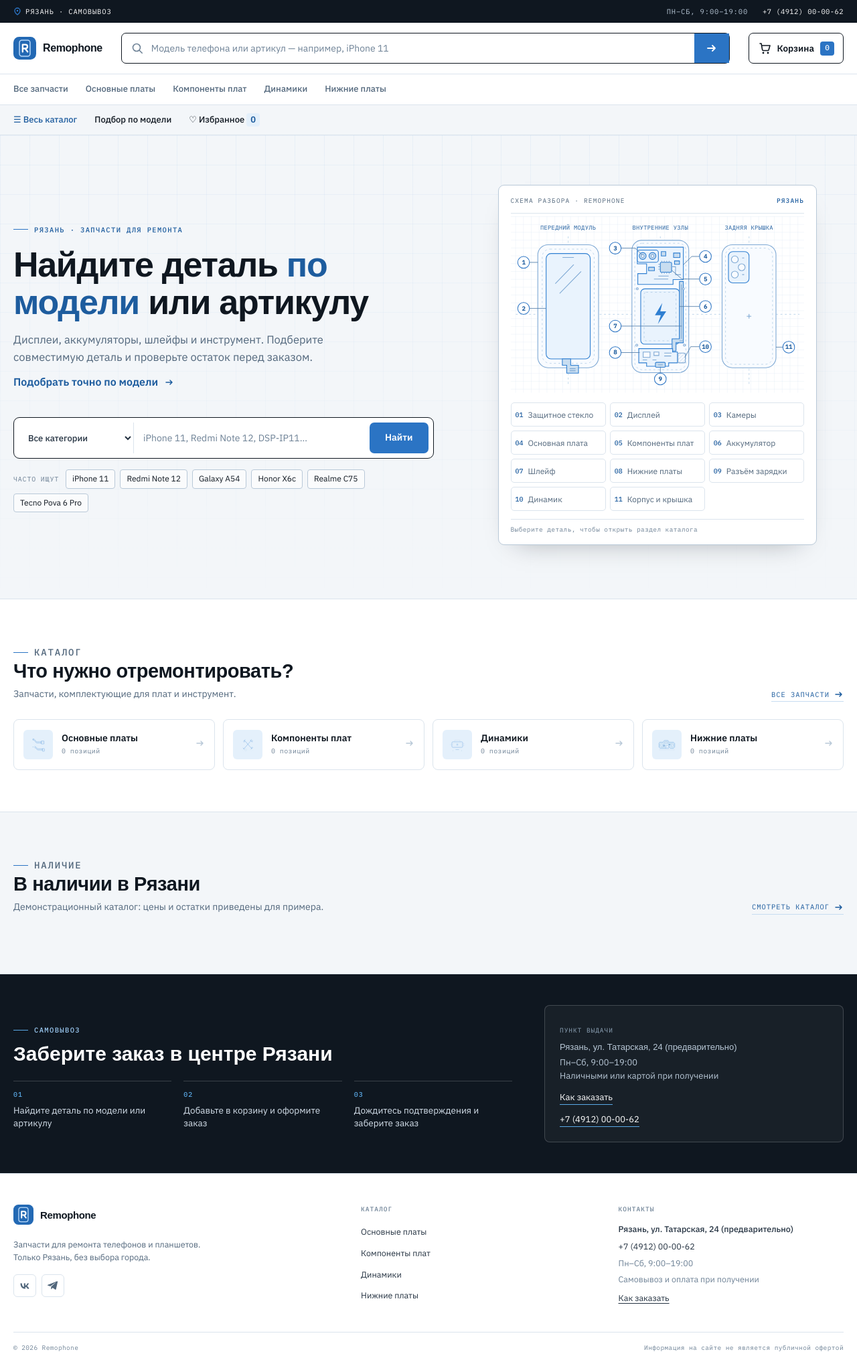
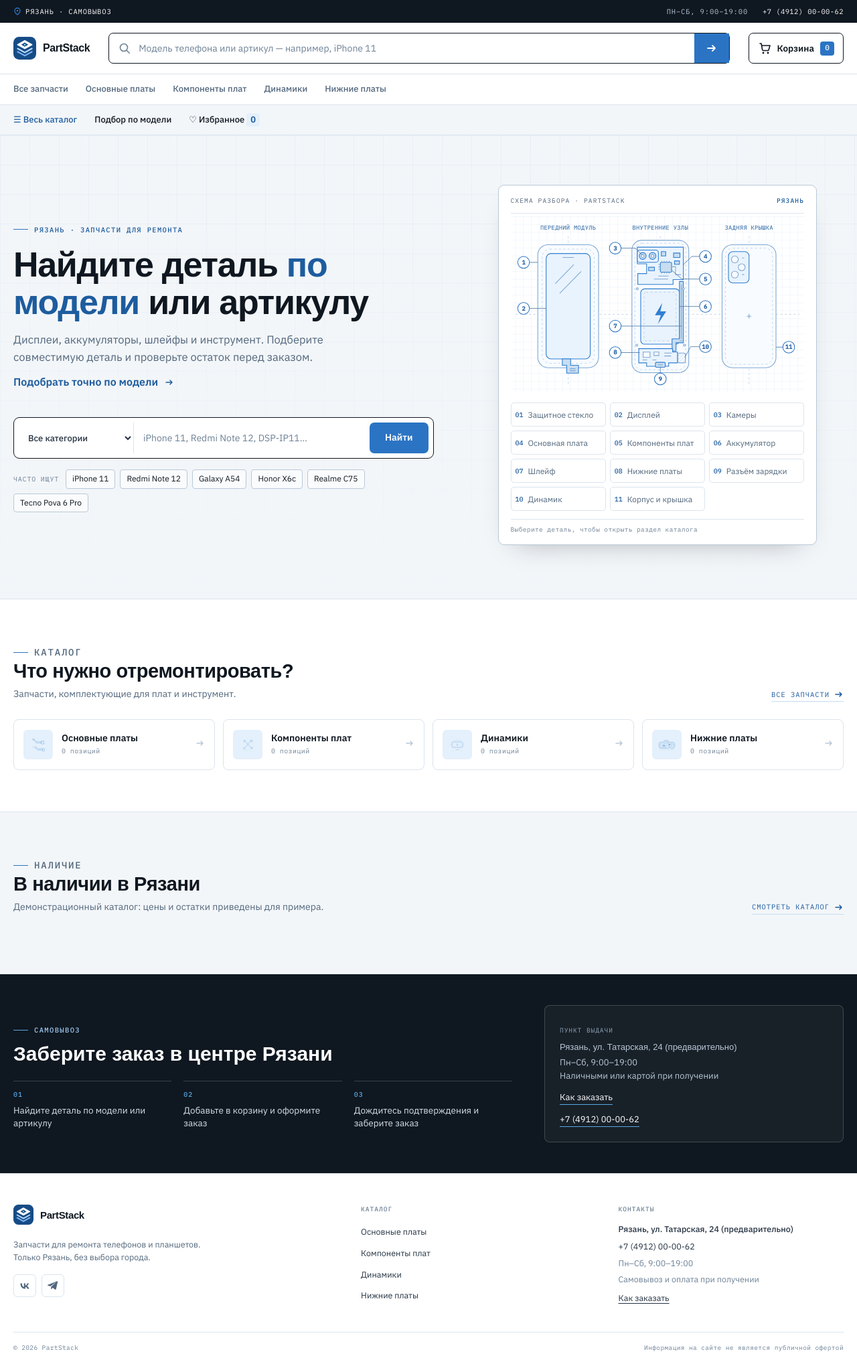
Before and after one commit to Kyni-lover2004/zapchasty-site, a Django app: page / in a window 1280 px wide. Shown: the whole page at 67% size. Run offline with Django 5.2, Linux system fonts and the light colour scheme; data comes from the database, SQL or seed files in the repository; data that the repository does not hold is empty; some web fonts are replaced.

Commit message:
feat: rebrand the store as PartStack

```diff
--- a/assets/css/style.css
+++ b/assets/css/style.css
@@ -1,4 +1,4 @@
-/* Remophone — визуальная система: серый, голубой, белый. */
+/* PartStack — визуальная система: серый, голубой, белый. */
 
 :root {
   --ink: #0f1720;
--- a/assets/js/app.js
+++ b/assets/js/app.js
@@ -1,4 +1,4 @@
-/* Remophone — клиентская логика: маршрутизация, поиск, фильтры, корзина. */
+/* PartStack — клиентская логика: маршрутизация, поиск, фильтры, корзина. */
 (function () {
   "use strict";
 
@@ -357,7 +357,7 @@
       </a>`).join("");
     return `
       <figure class="blueprint" aria-label="Схема разбора смартфона">
-        <div class="blueprint__head"><span>Схема разбора · Remophone</span><b>Рязань</b></div>
+        <div class="blueprint__head"><span>Схема разбора · PartStack</span><b>Рязань</b></div>
         <div class="blueprint__art">
           <svg viewBox="-25 0 599 360" aria-hidden="true">
             <defs>
@@ -434,7 +434,7 @@
   /* ---------- Главная ---------- */
 
   function renderHome() {
-    document.title = "Remophone — запчасти для ремонта телефонов в Рязани";
+    document.title = "PartStack — запчасти для ремонта телефонов в Рязани";
     setActiveCat(null);
     const featured = PRODUCTS.filter((product) => product.featured).slice(0, 8);
     app.innerHTML = `
@@ -705,7 +705,7 @@
   function renderCatalog(route, isSearch) {
     const state = filtersFromQuery(route.query);
     const base = isSearch ? "/search" : "/catalog";
-    document.title = `${pageTitle(state, isSearch)} — Remophone`;
+    document.title = `${pageTitle(state, isSearch)} — PartStack`;
     setActiveCat(state.cat.length === 1 ? state.cat[0] : "all");
 
     const brands = Array.from(new Set(PRODUCTS.map((product) => product.brand))).sort((a, b) =>
@@ -835,7 +835,7 @@
       syncShoppingControls();
       history.replaceState(null, "", "#" + buildUrl(base, state));
       setActiveCat(state.cat.length === 1 ? state.cat[0] : "all");
-      document.title = `${pageTitle(state, isSearch)} — Remophone`;
+      document.title = `${pageTitle(state, isSearch)} — PartStack`;
     }
 
     function syncControls() {
@@ -967,7 +967,7 @@
   }
 
   function renderProduct(product) {
-    document.title = `${product.name} — Remophone`;
+    document.title = `${product.name} — PartStack`;
     setActiveCat(product.category);
     const category = categoryById.get(product.category);
     const isOut = product.stock <= 0;
@@ -1170,7 +1170,7 @@
   }
 
   function renderCart() {
-    document.title = "Корзина — Remophone";
+    document.title = "Корзина — PartStack";
     setActiveCat(null);
     const items = cartItems();
     if (!items.length) {
@@ -1291,7 +1291,7 @@
 
   /** Показывает порядок покупки и актуальные контакты магазина. */
   function renderOrderGuide() {
-    document.title = "Как заказать — Remophone";
+    document.title = "Как заказать — PartStack";
     setActiveCat(null);
     const telegram = getSocialUrl("telegram");
     app.innerHTML = `
@@ -1335,7 +1335,7 @@
     const message = buildCartMessage(cartItems());
     const telegram = buildTelegramLink(message);
     const telegramLabel = telegram.url ? "@" + new URL(telegram.url).pathname.replace(/^\/|\/$/g, "") : "";
-    document.title = "Оформление через соцсети — Remophone";
+    document.title = "Оформление через соцсети — PartStack";
     setActiveCat(null);
     app.innerHTML = `
       <section class="checkout-page"><div class="container">
@@ -1375,7 +1375,7 @@
   /* ---------- 404 ---------- */
 
   function renderNotFound(message) {
-    document.title = `${message} — Remophone`;
+    document.title = `${message} — PartStack`;
     setActiveCat(null);
     app.innerHTML = `
       <div class="cart-page">
@@ -1455,7 +1455,7 @@
 
   /** Выводит пошаговый подбор по бренду и точной совместимости. */
   function renderModels() {
-    document.title = "Подбор по модели — Remophone";
+    document.title = "Подбор по модели — PartStack";
     setActiveCat(null);
     const brands = [...new Set(PRODUCTS.filter(product => product.category !== "tools").map(product => product.brand))];
     app.innerHTML = `<section class="section"><div class="container"><nav class="crumbs"><a href="#/catalog">Каталог</a><span>/</span><span>Подбор по модели</span></nav><h1>Какая у вас модель?</h1><p class="pagehead__sub">Выберите производителя, затем модель. Покажем только совместимые детали.</p><div class="model-brands">${brands.map(brand => `<button class="btn btn--outline" data-model-brand="${escapeHtml(brand)}" aria-pressed="false">${escapeHtml(brand)}</button>`).join("")}</div><label class="model-search">Найти модель<input type="search" data-model-search placeholder="Например, iPhone 11" aria-label="Найти модель"></label><div class="model-grid" data-model-grid></div></div></section>`;
@@ -1479,7 +1479,7 @@
   /** Показывает товары, сохранённые в избранном. */
   function renderFavorites() {
     const title = "Избранное";
-    document.title = title + " — Remophone";
+    document.title = title + " — PartStack";
     setActiveCat(null);
     const products = favorites.map(id => productById.get(id));
     const content = products.length
--- a/assets/js/data.js
+++ b/assets/js/data.js
@@ -1,4 +1,4 @@
-/* Демо-каталог «Remophone». Цены, наличие и контакты — пример для прототипа. */
+/* Демо-каталог «PartStack». Цены, наличие и контакты — пример для прототипа. */
 (function () {
   "use strict";
 
--- a/assets/js/load-catalog.js
+++ b/assets/js/load-catalog.js
@@ -5,7 +5,7 @@
     if (!response.ok) throw new Error('Каталог недоступен');
     window.CATALOG_DATA = await response.json();
     const script = document.createElement('script');
-    script.src = 'assets/js/app.js?v=favorite-heart';
+    script.src = 'assets/js/app.js?v=partstack';
     document.body.append(script);
   } catch (error) {
     document.getElementById('app').innerHTML = '<div class="container section"><h1>Каталог временно недоступен</h1><p>Не удалось загрузить товары. Обновите страницу через минуту.</p><button class="btn btn--primary" onclick="location.reload()">Обновить</button></div>';
--- a/backend/shop/admin.py
+++ b/backend/shop/admin.py
@@ -6,8 +6,8 @@ from django.urls import reverse
 from django.utils.html import format_html
 from .models import Category, Product, ProductPartCounter, Photo, Specification, StoreSettings
 
-admin.site.site_header = 'Remophone · управление магазином'
-admin.site.site_title = 'Remophone'
+admin.site.site_header = 'PartStack · управление магазином'
+admin.site.site_title = 'PartStack'
 admin.site.index_title = 'Каталог и сотрудники'
 admin.site.site_url = '/'
 
--- a/backend/shop/templates/shop/warehouse/sale_print.html
+++ b/backend/shop/templates/shop/warehouse/sale_print.html
@@ -4,7 +4,7 @@
   <meta charset="utf-8">
   <meta name="viewport" content="width=device-width, initial-scale=1">
   <title>Накладная {{ sale.number }}</title>
-  <link rel="icon" href="/assets/img/remophone.svg" type="image/svg+xml">
+  <link rel="icon" href="/assets/img/partstack-board.svg" type="image/svg+xml">
   <style>
     @page { size: A4; margin: 15mm; }
     body { max-width: 180mm; margin: 24px auto; padding: 0 12px; color: #171e26; font: 14px/1.4 system-ui, sans-serif; }
@@ -26,7 +26,7 @@
     <button type="button" onclick="window.print()">Печать</button>
   </div>
   <h1>Накладная № {{ sale.number }}</h1>
-  <p class="document-brand"><img src="/assets/img/remophone.svg" width="24" height="24" alt=""> <strong>Remophone</strong> · {{ sale.created_at|date:"d.m.Y" }}</p>
+  <p class="document-brand"><img src="/assets/img/partstack-board.svg" width="24" height="24" alt=""> <strong>PartStack</strong> · {{ sale.created_at|date:"d.m.Y" }}</p>
   {% include "shop/warehouse/sale_lines.html" with print_mode=True %}
   <div class="signatures"><p>Отпустил: __________________</p><p>Получил: __________________</p></div>
 </body>
--- a/backend/shop/templates/shop/warehouse/sale_receipt_draft.html
+++ b/backend/shop/templates/shop/warehouse/sale_receipt_draft.html
@@ -4,7 +4,7 @@
 
 <section class="warehouse-panel warehouse-receipt-draft">
   <header class="warehouse-receipt-heading">
-    <strong>Remophone</strong>
+    <strong>PartStack</strong>
     <span>Черновик · касса не подключена</span>
   </header>
   <dl class="warehouse-receipt-details">
--- a/backend/templates/admin/base_site.html
+++ b/backend/templates/admin/base_site.html
@@ -3,14 +3,14 @@
 
 {% block extrahead %}
 {{ block.super }}
-<link rel="stylesheet" href="{% static 'shop/admin.css' %}?v=remophone">
-<link rel="icon" href="/assets/img/remophone.svg" type="image/svg+xml">
+<link rel="stylesheet" href="{% static 'shop/admin.css' %}?v=partstack">
+<link rel="icon" href="/assets/img/partstack-board.svg" type="image/svg+xml">
 {% endblock %}
 
 {% block branding %}
 <div id="site-name">
   <a class="z62-brand" href="{% url 'admin:index' %}">
-    <img class="z62-brand-mark" src="/assets/img/remophone.svg" alt="" width="37" height="37">
+    <img class="z62-brand-mark" src="/assets/img/partstack-board.svg" alt="" width="37" height="37">
     <span>{{ site_title }}<small>Управление магазином</small></span>
   </a>
 </div>
--- a/index.html
+++ b/index.html
@@ -3,14 +3,14 @@
 <head>
   <meta charset="UTF-8">
   <meta name="viewport" content="width=device-width, initial-scale=1">
-  <title>Remophone — запчасти для ремонта телефонов в Рязани</title>
+  <title>PartStack — запчасти для ремонта телефонов в Рязани</title>
   <meta name="description" content="Дисплеи, аккумуляторы, шлейфы и инструмент для ремонта телефонов. В наличии в Рязани, самовывоз со склада.">
   <meta name="theme-color" content="#f3f6f9">
-  <link rel="icon" href="assets/img/remophone.svg" type="image/svg+xml">
+  <link rel="icon" href="assets/img/partstack-board.svg" type="image/svg+xml">
   <link rel="preconnect" href="https://fonts.googleapis.com">
   <link rel="preconnect" href="https://fonts.gstatic.com" crossorigin>
   <link href="https://fonts.googleapis.com/css2?family=IBM+Plex+Mono:wght@400;500&family=IBM+Plex+Sans:wght@400;500;600&family=Unbounded:wght@400;500;600;700&display=swap" rel="stylesheet">
-  <link rel="stylesheet" href="assets/css/style.css?v=favorite-heart">
+  <link rel="stylesheet" href="assets/css/style.css?v=partstack">
 </head>
 <body>
   <a class="skip-link" href="#app">К содержанию</a>
@@ -28,9 +28,9 @@
 
   <header class="header">
     <div class="container header__in">
-      <a class="logo" href="#/" aria-label="Remophone — на главную">
-        <img class="logo__mark" src="assets/img/remophone.svg" alt="" width="34" height="34">
-        <span class="logo__text">Remophone</span>
+      <a class="logo" href="#/" aria-label="PartStack — на главную">
+        <img class="logo__mark" src="assets/img/partstack-board.svg" alt="" width="34" height="34">
+        <span class="logo__text">PartStack</span>
       </a>
 
       <form class="searchbar" role="search" data-search-form>
@@ -62,8 +62,8 @@
     <div class="container footer__in">
       <div class="footer__brand">
         <a class="logo logo--footer" href="#/">
-          <img class="logo__mark" src="assets/img/remophone.svg" alt="" width="30" height="30">
-          <span class="logo__text">Remophone</span>
+          <img class="logo__mark" src="assets/img/partstack-board.svg" alt="" width="30" height="30">
+          <span class="logo__text">PartStack</span>
         </a>
         <p class="footer__about">Запчасти для ремонта телефонов и планшетов. Только Рязань, без выбора города.</p>
         <div class="footer__social">
@@ -92,7 +92,7 @@
     </div>
 
     <div class="container footer__bottom">
-      <span>© 2026 Remophone</span>
+      <span>© 2026 PartStack</span>
       <span>Информация на сайте не является публичной офертой</span>
     </div>
   </footer>
@@ -115,6 +115,6 @@
 
   <div class="toast" data-toast role="status" aria-live="polite"></div>
 
-  <script src="assets/js/load-catalog.js?v=favorite-heart"></script>
+  <script src="assets/js/load-catalog.js?v=partstack"></script>
 </body>
 </html>
```
Also changed, not shown: README.md, assets/img/partstack-board.svg (added), assets/img/remophone.svg (deleted).
